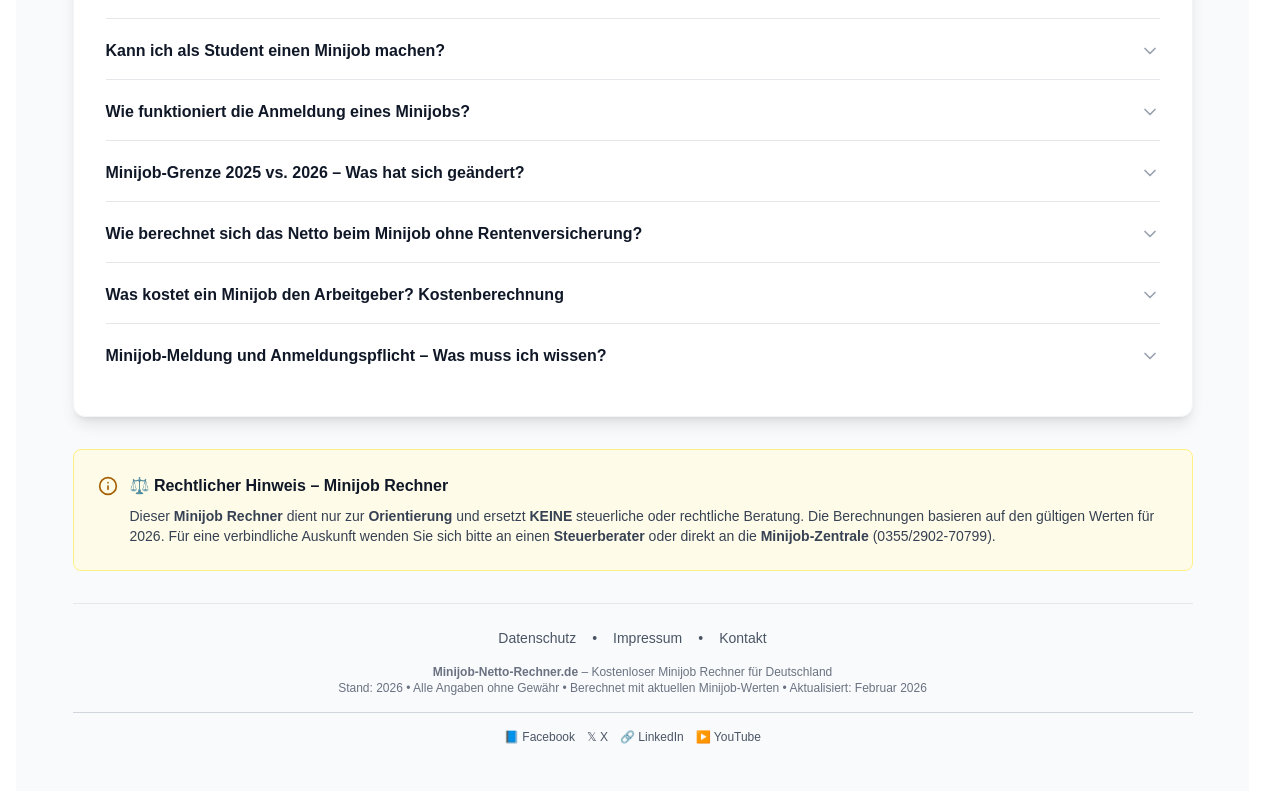
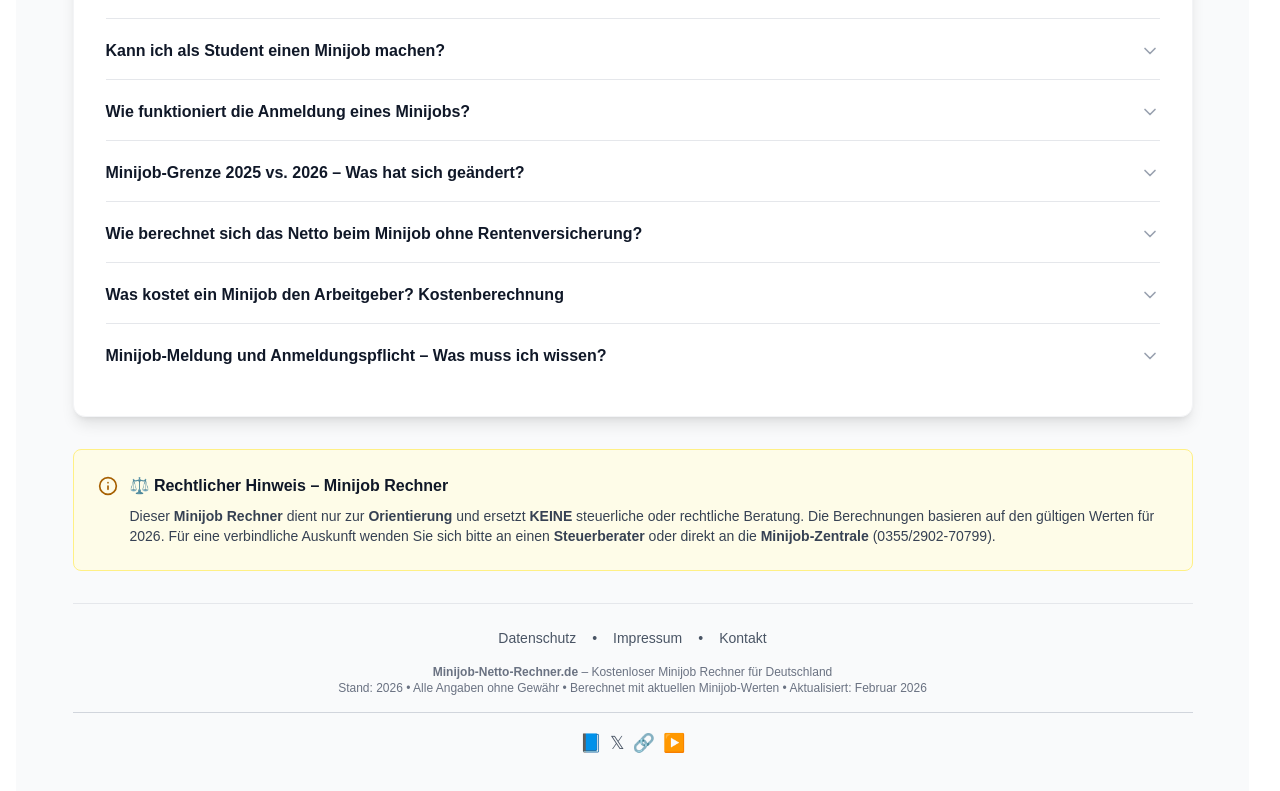
Before and after one commit to Mohdaasif97/salcal, a Next.js app: page / in a window 1280 px wide. Shown: the part 4702-5493 px from the top of the page. Built offline with nearby package versions, Linux system fonts and the light colour scheme.

Commit message:
fix: update Next.js to patched version to address CVE-2025-66478

```diff
--- a/app/layout.tsx
+++ b/app/layout.tsx
@@ -208,11 +208,8 @@ export default function RootLayout({
         <meta charSet="utf-8" />
         <meta httpEquiv="X-UA-Compatible" content="ie=edge" />
 
-        {/* Social Media Verification Links */}
-        <link rel="me" href="https://www.facebook.com/profile.php?id=61588221497294" />
-        <link rel="me" href="https://x.com/MohdAasif763323" />
-        <link rel="me" href="https://www.linkedin.com/in/mohd-aasif-44121a261" />
-        <link rel="me" href="https://www.youtube.com/@violent34343" />
+        {/* Social Profile Verification Links - Google rel="me" standard */}
+        {/* These are verified through the footer links below, optimized for mobile */}
 
         {/* Google AdSense - Deferred for performance */}
         <script
--- a/components/MiniJobRechner.tsx
+++ b/components/MiniJobRechner.tsx
@@ -2,6 +2,7 @@
 
 import React, { useState, memo, useMemo } from 'react'
 import { ChevronDown, ChevronUp, Info, AlertCircle, HelpCircle, TrendingUp, Zap, Users, Award, CheckCircle, DollarSign, Clock, FileText } from 'lucide-react'
+import SocialLinks from './SocialLinks'
 
 export default function MiniJobRechner() {
   const currentYear = new Date().getFullYear()
@@ -575,12 +576,9 @@ export default function MiniJobRechner() {
             <p className="text-xs text-gray-500">
               Stand: {selectedYear} • Alle Angaben ohne Gewähr • Berechnet mit aktuellen Minijob-Werten • Aktualisiert: Februar 2026
             </p>
-            {/* Social Media Links */}
-            <div className="mt-4 pt-4 border-t border-gray-300 flex flex-wrap gap-3 justify-center">
-              <a href="https://www.facebook.com/profile.php?id=61588221497294" target="_blank" rel="noopener noreferrer me" className="text-xs text-gray-600 hover:text-blue-600 transition-colors" title="Folge uns auf Facebook">📘 Facebook</a>
-              <a href="https://x.com/MohdAasif763323" target="_blank" rel="noopener noreferrer me" className="text-xs text-gray-600 hover:text-blue-600 transition-colors" title="Folge uns auf X">𝕏 X</a>
-              <a href="https://www.linkedin.com/in/mohd-aasif-44121a261" target="_blank" rel="noopener noreferrer me" className="text-xs text-gray-600 hover:text-blue-600 transition-colors" title="Folge uns auf LinkedIn">🔗 LinkedIn</a>
-              <a href="https://www.youtube.com/@violent34343" target="_blank" rel="noopener noreferrer me" className="text-xs text-gray-600 hover:text-blue-600 transition-colors" title="Folge uns auf YouTube">▶️ YouTube</a>
+            {/* Social Media Links - Optimized for Mobile */}
+            <div className="mt-4 pt-4 border-t border-gray-300">
+              <SocialLinks />
             </div>
           </footer>
         </div>
--- /dev/null
+++ b/components/SocialLinks.tsx
@@ -0,0 +1,54 @@
+'use client'
+
+/**
+ * Lightweight Social Media Links Component
+ * Optimized for mobile performance and Core Web Vitals
+ * Only renders icons (no text) to minimize layout shift
+ */
+
+export default function SocialLinks() {
+  return (
+    <div className="flex gap-2 justify-center text-lg">
+      <a
+        href="https://www.facebook.com/profile.php?id=61588221497294"
+        target="_blank"
+        rel="noopener noreferrer me"
+        title="Facebook"
+        className="text-gray-600 hover:text-blue-600 transition-colors no-underline"
+        aria-label="Facebook"
+      >
+        📘
+      </a>
+      <a
+        href="https://x.com/MohdAasif763323"
+        target="_blank"
+        rel="noopener noreferrer me"
+        title="X"
+        className="text-gray-600 hover:text-blue-600 transition-colors no-underline"
+        aria-label="X"
+      >
+        𝕏
+      </a>
+      <a
+        href="https://www.linkedin.com/in/mohd-aasif-44121a261"
+        target="_blank"
+        rel="noopener noreferrer me"
+        title="LinkedIn"
+        className="text-gray-600 hover:text-blue-600 transition-colors no-underline"
+        aria-label="LinkedIn"
+      >
+        🔗
+      </a>
+      <a
+        href="https://www.youtube.com/@violent34343"
+        target="_blank"
+        rel="noopener noreferrer me"
+        title="YouTube"
+        className="text-gray-600 hover:text-blue-600 transition-colors no-underline"
+        aria-label="YouTube"
+      >
+        ▶️
+      </a>
+    </div>
+  )
+}
```
